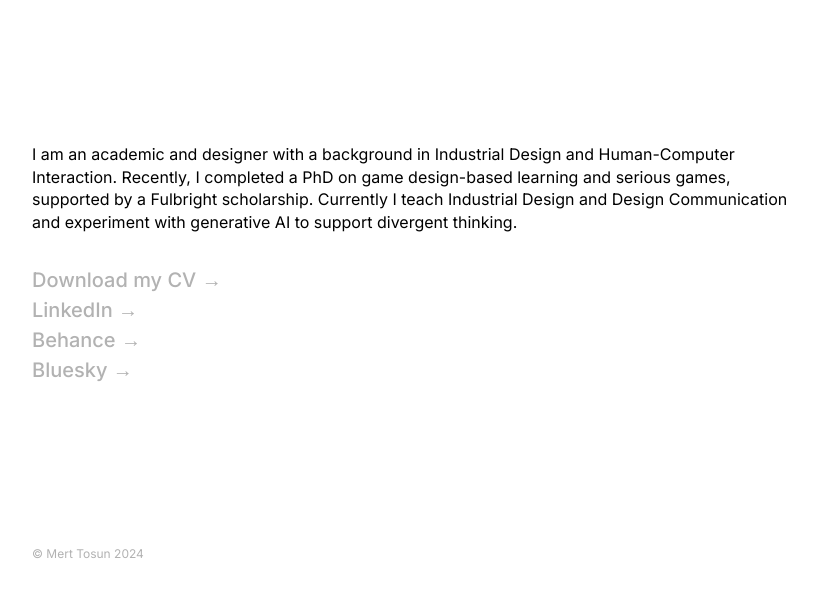
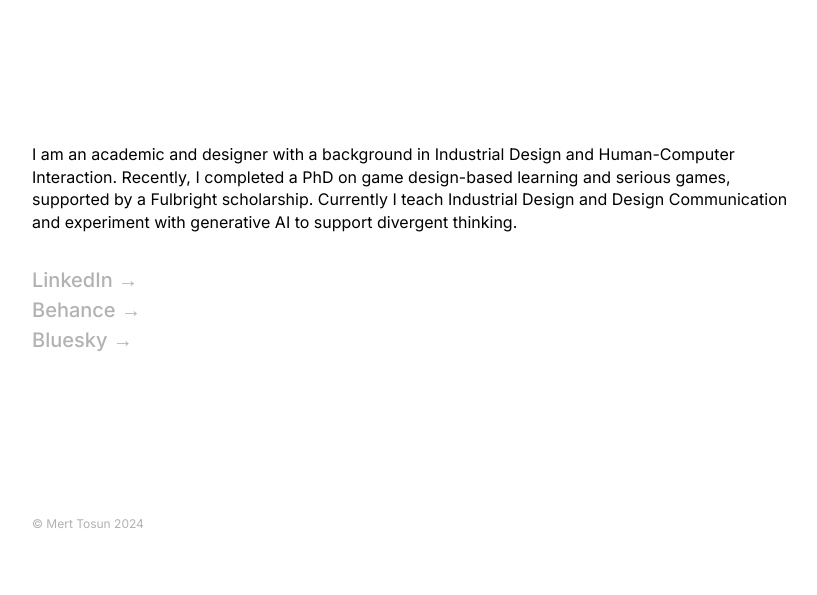
Before and after one commit to mrtosun/mert-wrks25, a Gatsby site: page / in a window 1280 px wide. Shown: the part 206-801 px from the top of the page, without its empty margins (228-1045 px from the left). Built offline with nearby package versions, Linux system fonts and the light colour scheme; Gatsby itself is replaced by a stand-in of ours.

Commit message:
Update index.js

```diff
--- a/src/pages/index.js
+++ b/src/pages/index.js
@@ -25,7 +25,7 @@ const HomePage = ({ data }) => {
 
       {/* Links */}
       <div className="links">
-        <a href="/cv.pdf" download>Download my CV →</a>
+        {/* <a href="/cv.pdf" download>Download my CV</a> "Bunu daha sonra ekleyeceğim" */}
         <a href="https://www.linkedin.com/in/mert-tosun/" target="_blank" rel="noopener noreferrer">LinkedIn →</a>
         <a href="https://www.behance.net/merttosun#" target="_blank" rel="noopener noreferrer">Behance →</a>
         <a href="https://bsky.app/profile/tosunmert.bsky.social" target="_blank" rel="noopener noreferrer">Bluesky →</a>
```
